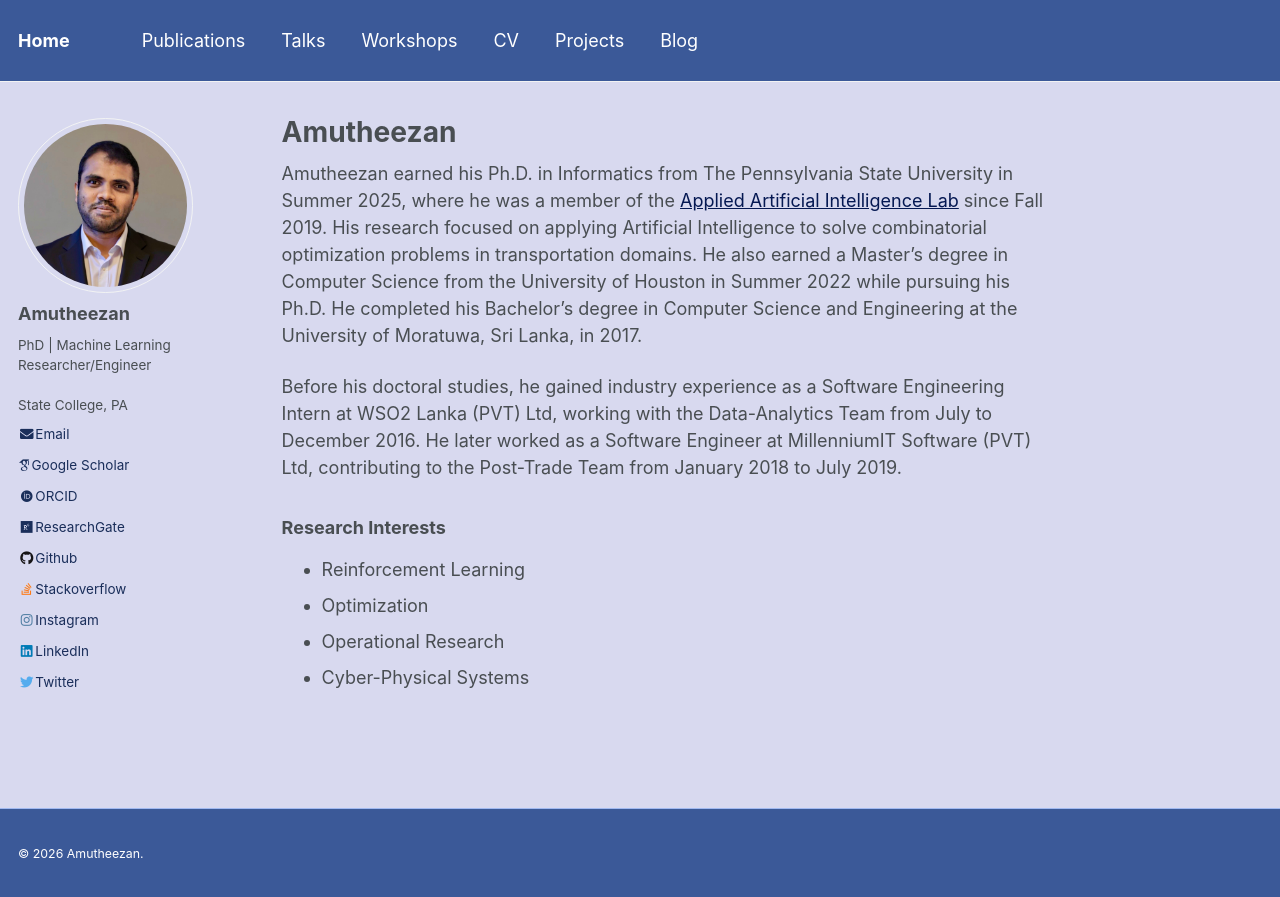
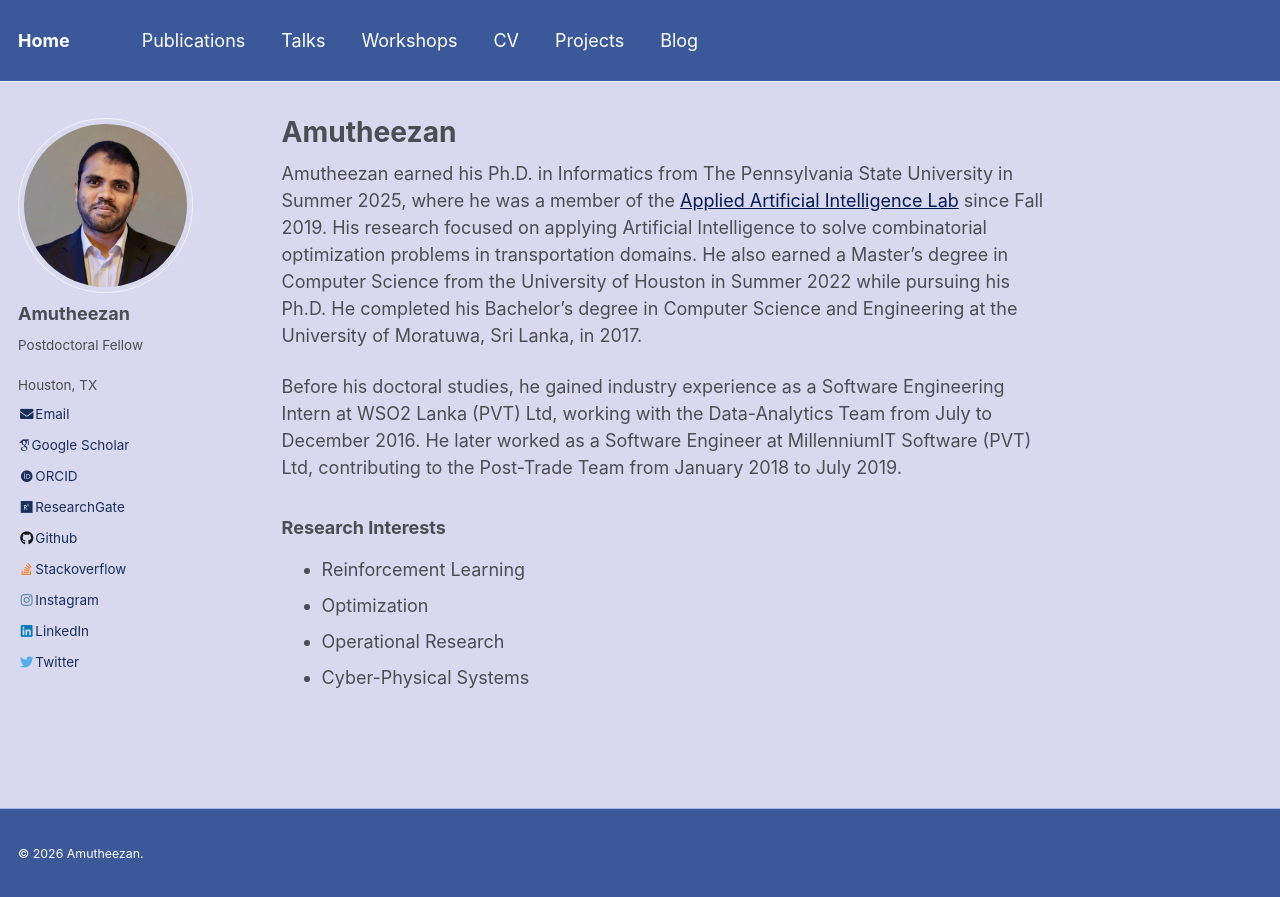
Before and after one commit to Amutheezan/amutheezan.github.io, a Jekyll site: the page built from _pages/about.md, in a window 1280 px wide. Shown: the top 897 px of the page. Built offline with Jekyll 4.4.1, drawn with Linux system fonts in a browser that asks for light colours; some web fonts are replaced.

Commit message:
Update _config.yml

```diff
--- a/_config.yml
+++ b/_config.yml
@@ -82,12 +82,12 @@ analytics:
 author:
   name             : "Amutheezan"
   avatar           : "DP.png"
-  bio              : "PhD | Machine Learning Researcher/Engineer"
-  location         : "State College, PA"
+  bio              : "Postdoctoral Fellow"
+  location         : "Houston, TX"
   employer         :
   pubmed           :
   googlescholar    : "https://scholar.google.com/citations?user=1m6U1cQAAAAJ&hl=en"
-  email            : "amutheezan@psu.edu"
+  email            : "asivagnanam@uh.edu"
   researchgate     : "https://www.researchgate.net/profile/Amutheezan-Sivagnanam"
   uri              :
   bitbucket        :
```
